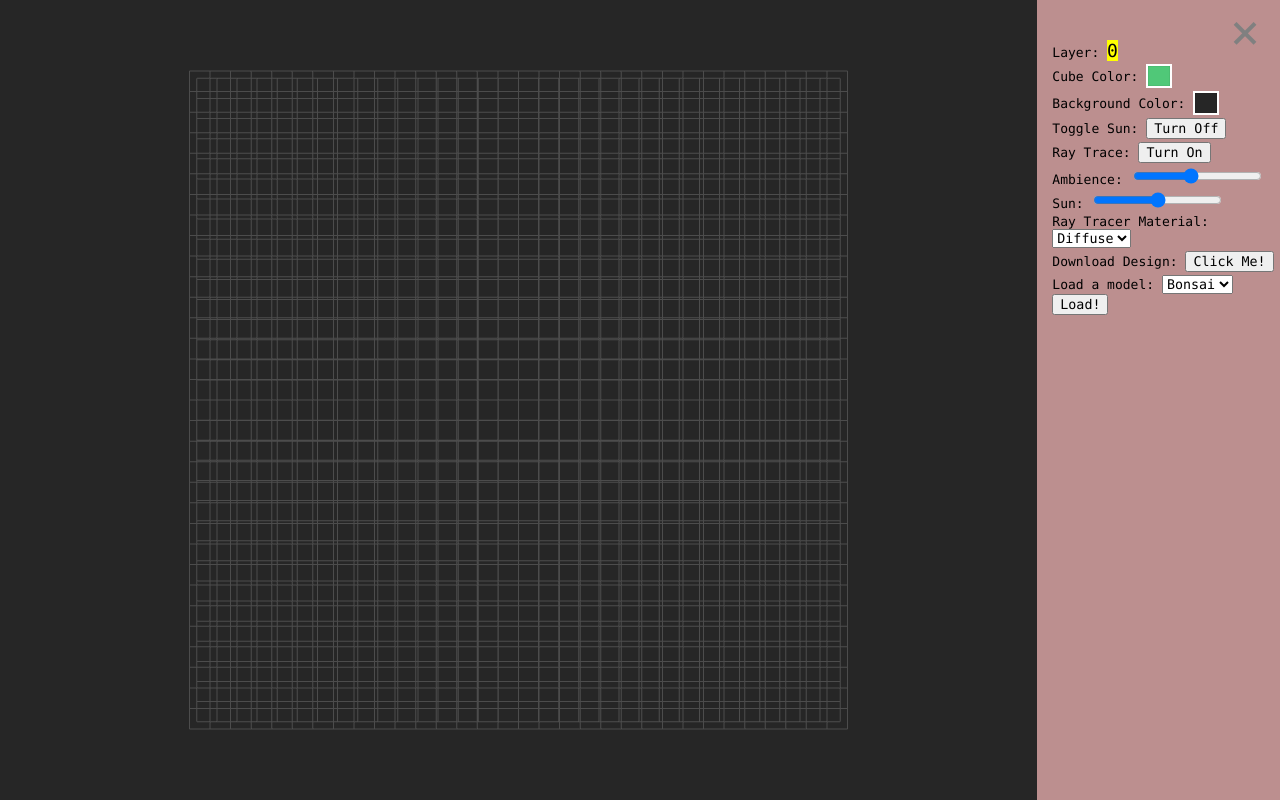
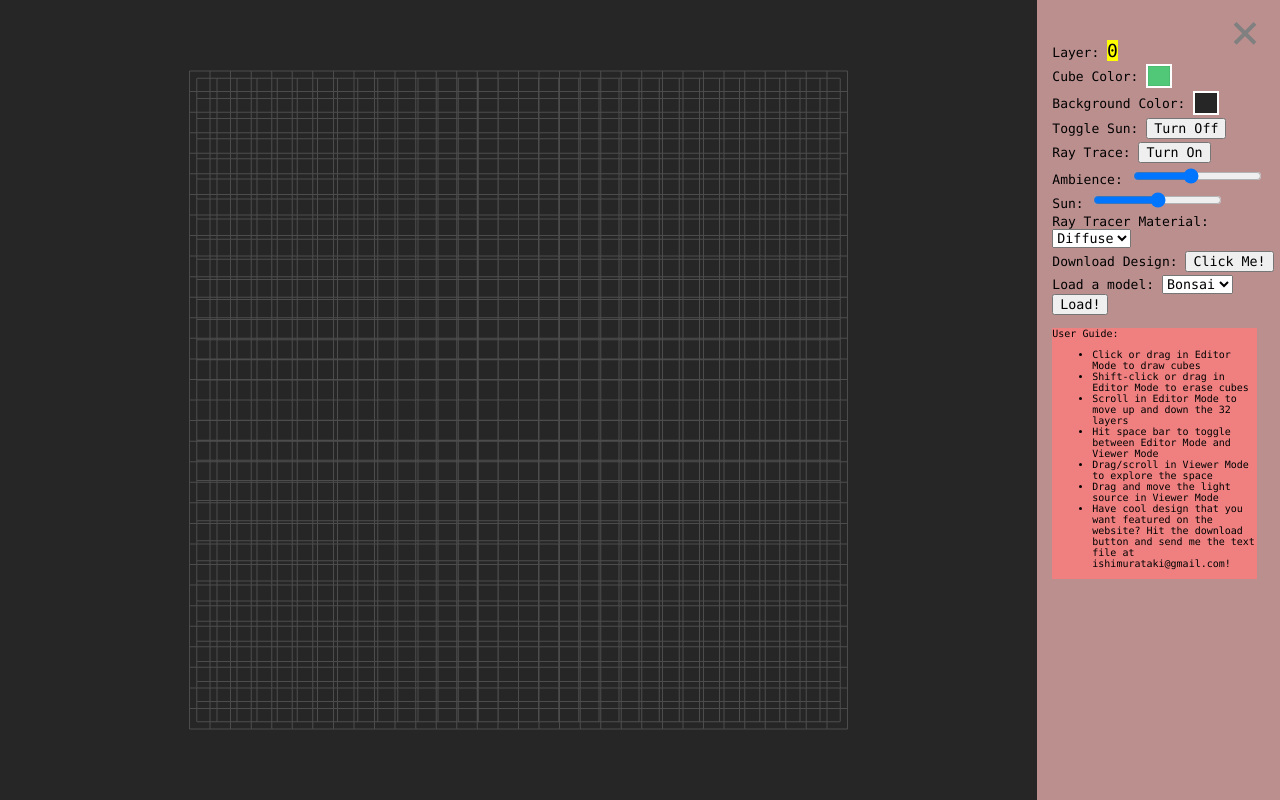
Before and after one commit to ishimurataki/VoxelArtMaker, a website with bundled scripts: page index.html in a window 1280 px wide. Built offline with nearby package versions, Linux system fonts and the light colour scheme; animation ran at ten frames a second.

Commit message:
Add user-guide instructions

```diff
--- a/index.css
+++ b/index.css
@@ -107,3 +107,17 @@ canvas {
 #layerLabel {
     font-size: large;
 }
+
+#instructions {
+    margin-top: 10px;
+    margin-bottom: 10px;
+    width: 90%;
+    max-height: 300px;
+    font-size: x-small;
+    background-color: lightcoral;
+    overflow-y: auto;
+}
+
+ul {
+    padding-left: 0.5;
+}
--- a/index.html
+++ b/index.html
@@ -50,6 +50,18 @@
                         <option value="house">House</option>
                     </select><input id="modelLoadButton" type="button" value="Load!">
                 </form>
+                <div id="instructions">
+                    User Guide: <ul>
+                        <li>Click or drag in Editor Mode to draw cubes</li>
+                        <li>Shift-click or drag in Editor Mode to erase cubes</li>
+                        <li>Scroll in Editor Mode to move up and down the 32 layers</li>
+                        <li>Hit space bar to toggle between Editor Mode and Viewer Mode</li>
+                        <li>Drag/scroll in Viewer Mode to explore the space</li>
+                        <li>Drag and move the light source in Viewer Mode</li>
+                        <li>Have cool design that you want featured on the website? Hit the download button and
+                            send me the text file at ishimurataki@gmail.com!</li>
+                    </ul>
+                </div>
             </div>
         </div>
     </div>
```
